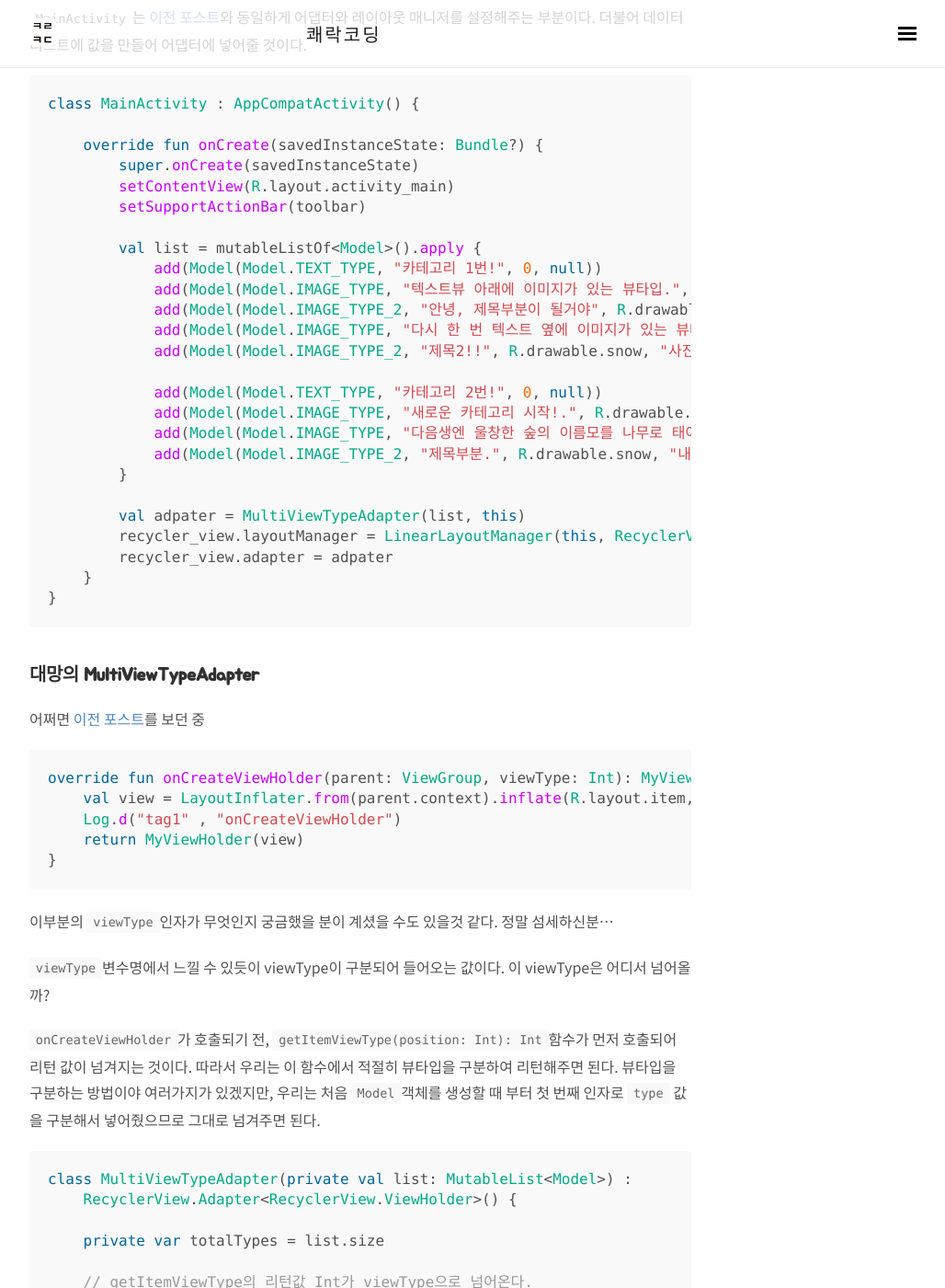
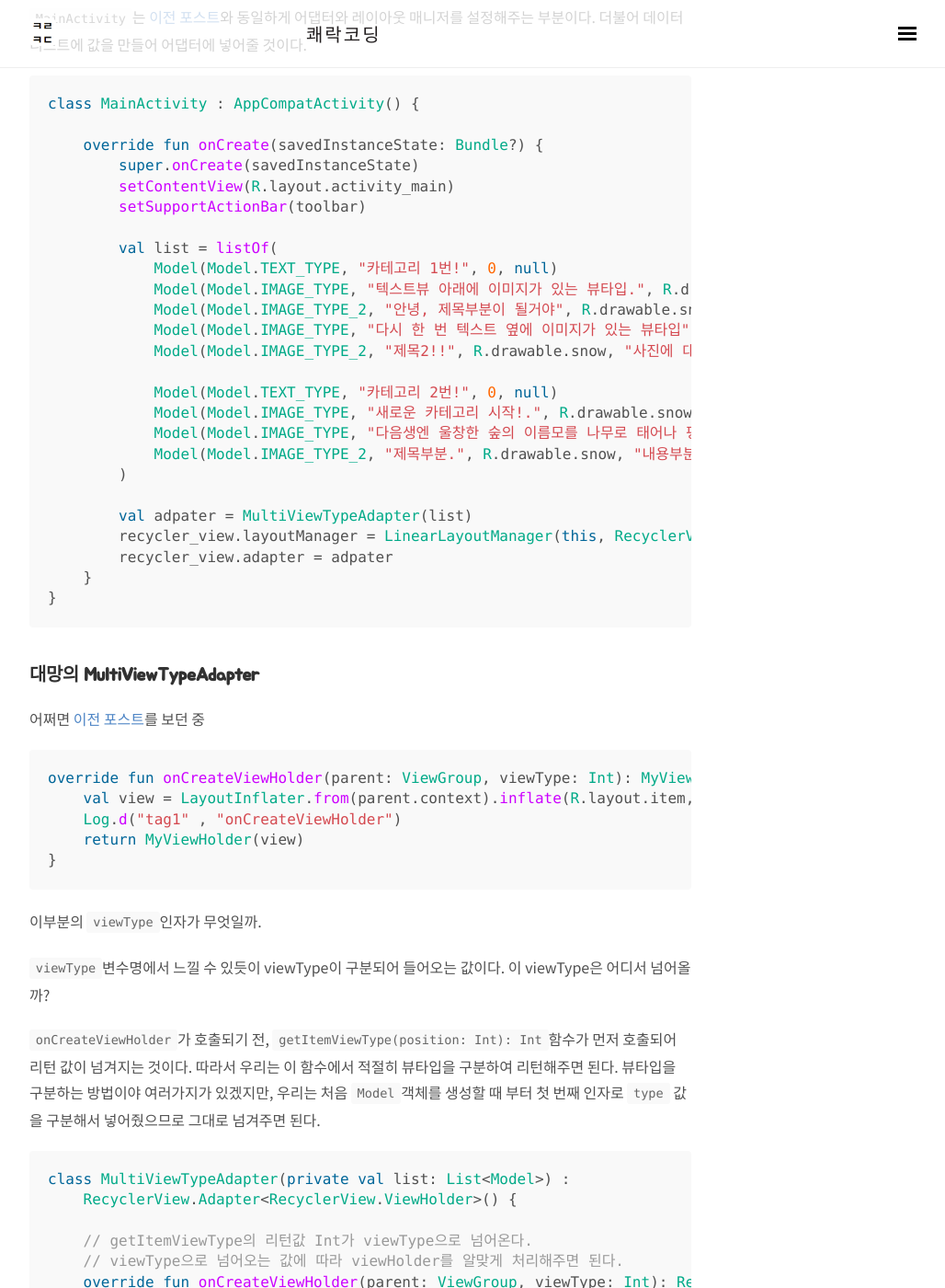
Before and after one commit to wooooooak/wooooooak.github.io, a Jekyll site: the page built from _posts/android/2019-04-13-RecyclerView_mutiType.md, in a window 1280 px wide and 1400 px high, scrolled down 8077 px. Shown: the whole window at 92% size, without its empty margins (248-1276 px from the left). Built offline with Jekyll 4.4.1, drawn with Linux system fonts in a browser that asks for light colours; nearby versions of some CDN libraries; some web fonts are replaced; comment, search, counter and statistics services are not loaded.

Commit message:
예제 코드 수정

`````diff
--- a/_posts/android/2019-04-13-RecyclerView_mutiType.md
+++ b/_posts/android/2019-04-13-RecyclerView_mutiType.md
@@ -14,24 +14,31 @@ comments: true
 아래로 스크롤을 내리면 카테고리 2번도 있는데...(풀 스크린 찍는 방법을 모르겠다ㅠ)
 
 아무튼 이번 예제에서는 총 3개의 다른 뷰 형태를 가지는 리사이클러 뷰를 다뤄볼 것이다. 세가지 다른 뷰 형태란 아래와 같다.
-* 단순 카테고리 명을 표시하는, 텍스트만 있는 뷰
-* 글 아래에 이미지가 크게 박힌 뷰
-* 사진 오른쪽에 사진 제목과 컨텐츠 내용이 담긴 뷰
+
+- 단순 카테고리 명을 표시하는, 텍스트만 있는 뷰
+- 글 아래에 이미지가 크게 박힌 뷰
+- 사진 오른쪽에 사진 제목과 컨텐츠 내용이 담긴 뷰
 
 ## 사전 준비
+
 recyclerView와 cardView, material디자인을 설치할 것이다. 아래코드를 그냥 복사 붙여넣기해도 되지만, 시간이 지남에따라 버전업 되는 부분은 알아서 할 수 있으리라 믿는다.
+
 ```gradle
     implementation 'androidx.recyclerview:recyclerview:1.0.0'
     implementation 'com.google.android.material:material:1.0.0'
     implementation 'androidx.cardview:cardview:1.0.0'
 ```
+
 또한, 코드중에 snow라는 이름의 이미지 파일을 사용하는데, 인터넷에 아무 사진이나 다운받아서 프로젝트에 넣어도 무방하고, [깃헙](https://github.com/wooooooak/recyclerView2-tutorial)의 예제코드를 그대로 다운받아서 실행해봐도 무방하다.
 
 ## 프로젝트 구조
+
 ![프로젝트구조](/public/img/android/recycler2_5.png)
 
 ## layout
+
 우선 가장 먼저 리사이클러뷰를 담을 메인 layout은 아래와 같다.
+
 ```xml
 <?xml version="1.0" encoding="utf-8"?>
 <androidx.constraintlayout.widget.ConstraintLayout
@@ -88,6 +95,7 @@ toolbar를 사용하기 때문에 style파일로 들어가서 아래와 같이 `
 위에서 언급한 3가지 뷰 타입에 대해서 각각의 레이아웃을 살펴보자.
 
 #### 카테고리명을 담당할 뷰 레이아웃 (text_type.xml)
+
 ```xml
 <LinearLayout
         xmlns:card_view="http://schemas.android.com/apk/res-auto"
@@ -108,7 +116,9 @@ toolbar를 사용하기 때문에 style파일로 들어가서 아래와 같이 `
     />
 </LinearLayout>
 ```
+
 #### 제목 아래에 사진이 크게 박혀있는 뷰 레이아웃 (image_type)
+
 ```xml
 <com.google.android.material.card.MaterialCardView
         xmlns:card_view="http://schemas.android.com/apk/res-auto"
@@ -140,6 +150,7 @@ toolbar를 사용하기 때문에 style파일로 들어가서 아래와 같이 `
 ```
 
 #### 진 오른쪽에 사진 제목과 컨텐츠 내용이 담긴 뷰 레이아웃 (image_type2.xml)
+
 ```xml
 <com.google.android.material.card.MaterialCardView
         xmlns:card_view="http://schemas.android.com/apk/res-auto"
@@ -187,8 +198,11 @@ toolbar를 사용하기 때문에 style파일로 들어가서 아래와 같이 `
 프로젝트에 필요한 세가지 뷰 레이아웃 작성은 모두 끝났다. 이제 [이전 포스트](https://wooooooak.github.io/android/2019/03/28/recycler_view/)에서도 그랬듯이 데이터를 만들고, 어댑터를 만들어주고, 레이아웃 매니저만 정해주면 끝난다.
 
 ## Kotlin Code
+
 ### model
+
 `Model.kt` 클래스는 랜더링 하고 싶은 데이터를 가지고 있을 클래스이다.
+
 ```kotlin
 data class Model(val type: Int, val text: String, val data: Int, val contentString: String?) {
     companion object {
@@ -197,13 +211,15 @@ data class Model(val type: Int, val text: String, val data: Int, val contentStri
         const val IMAGE_TYPE_2 = 2
     }
 }
-````
-* **첫 번째 인자 값** : 우리가 만든 3가지 형태의 뷰들 중, 어떤 형태의 뷰인지 Int값으로 넘겨줄 것이다. 그 Int은 `ViewTypeEnum` 을 사용한다.
-* **두 번째 인자 값** : 텍스트를 입력받을 파라미터이다. 텍스트 하나만 랜더링 하는 뷰에서는 그 텍스트를, 텍스트1개 이미지1개인 뷰에서 텍스트를, 텍스트2 이미지1개인 뷰에서는 제목 부분을 담당할 String이다.
-* **세 번째 인자 값** : 이미지가 필요한 뷰라면 이미지를 넣어줄 파라미터.
-* **네 번째 인자 값** : 텍스트2 이미지1개인 `image_type1.xml` 뷰에서 제목 아래의 컨텐츠 부분의 값을 담당할 String이다.
+```
+
+- **첫 번째 인자 값** : 우리가 만든 3가지 형태의 뷰들 중, 어떤 형태의 뷰인지 Int값으로 넘겨줄 것이다. 그 Int은 `ViewTypeEnum` 을 사용한다.
+- **두 번째 인자 값** : 텍스트를 입력받을 파라미터이다. 텍스트 하나만 랜더링 하는 뷰에서는 그 텍스트를, 텍스트1개 이미지1개인 뷰에서 텍스트를, 텍스트2 이미지1개인 뷰에서는 제목 부분을 담당할 String이다.
+- **세 번째 인자 값** : 이미지가 필요한 뷰라면 이미지를 넣어줄 파라미터.
+- **네 번째 인자 값** : 텍스트2 이미지1개인 `image_type1.xml` 뷰에서 제목 아래의 컨텐츠 부분의 값을 담당할 String이다.
 
 ### MainActivity
+
 `MainActivity`는 [이전 포스트](https://wooooooak.github.io/android/2019/03/28/recycler_view/)와 동일하게 어댑터와 레이아웃 매니저를 설정해주는 부분이다. 더불어 데이터 리스트에 값을 만들어 어댑터에 넣어줄 것이다.
 
 ```kotlin
@@ -214,20 +230,20 @@ class MainActivity : AppCompatActivity() {
         setContentView(R.layout.activity_main)
         setSupportActionBar(toolbar)
 
-        val list = mutableListOf<Model>().apply {
-            add(Model(Model.TEXT_TYPE, "카테고리 1번!", 0, null))
-            add(Model(Model.IMAGE_TYPE, "텍스트뷰 아래에 이미지가 있는 뷰타입.", R.drawable.snow, null))
-            add(Model(Model.IMAGE_TYPE_2, "안녕, 제목부분이 될거야", R.drawable.snow, "내용부분!"))
-            add(Model(Model.IMAGE_TYPE, "다시 한 번 텍스트 옆에 이미지가 있는 뷰타입", R.drawable.snow, null))
-            add(Model(Model.IMAGE_TYPE_2, "제목2!!", R.drawable.snow, "사진에 대한 설명?"))
+        val list = listOf(
+            Model(Model.TEXT_TYPE, "카테고리 1번!", 0, null)
+            Model(Model.IMAGE_TYPE, "텍스트뷰 아래에 이미지가 있는 뷰타입.", R.drawable.snow, null)
+            Model(Model.IMAGE_TYPE_2, "안녕, 제목부분이 될거야", R.drawable.snow, "내용부분!")
+            Model(Model.IMAGE_TYPE, "다시 한 번 텍스트 옆에 이미지가 있는 뷰타입", R.drawable.snow, null)
+            Model(Model.IMAGE_TYPE_2, "제목2!!", R.drawable.snow, "사진에 대한 설명?")
 
-            add(Model(Model.TEXT_TYPE, "카테고리 2번!", 0, null))
-            add(Model(Model.IMAGE_TYPE, "새로운 카테고리 시작!.", R.drawable.snow, null))
-            add(Model(Model.IMAGE_TYPE, "다음생엔 울창한 숲의 이름모를 나무로 태어나 평화로이 살다가 누군가의 유서가 되고 싶다.", R.drawable.snow, null))
-            add(Model(Model.IMAGE_TYPE_2, "제목부분.", R.drawable.snow, "내용부분"))
-        }
+            Model(Model.TEXT_TYPE, "카테고리 2번!", 0, null)
+            Model(Model.IMAGE_TYPE, "새로운 카테고리 시작!.", R.drawable.snow, null)
+            Model(Model.IMAGE_TYPE, "다음생엔 울창한 숲의 이름모를 나무로 태어나 평화로이 살다가 누군가의 유서가 되고 싶다.", R.drawable.snow, null)
+            Model(Model.IMAGE_TYPE_2, "제목부분.", R.drawable.snow, "내용부분")
+        )
 
-        val adpater = MultiViewTypeAdapter(list, this)
+        val adpater = MultiViewTypeAdapter(list)
         recycler_view.layoutManager = LinearLayoutManager(this, RecyclerView.VERTICAL, false)
         recycler_view.adapter = adpater
     }
@@ -235,25 +251,26 @@ class MainActivity : AppCompatActivity() {
 ```
 
 ### 대망의 MultiViewTypeAdapter
+
 어쩌면 [이전 포스트](https://wooooooak.github.io/android/2019/03/28/recycler_view/)를 보던 중
+
 ```kotlin
 override fun onCreateViewHolder(parent: ViewGroup, viewType: Int): MyViewHolder {
     val view = LayoutInflater.from(parent.context).inflate(R.layout.item, parent, false)
     Log.d("tag1" , "onCreateViewHolder")
     return MyViewHolder(view)
 }
-````
-이부분의 `viewType`인자가 무엇인지 궁금했을 분이 계셨을 수도 있을것 같다. 정말 섬세하신분...
+```
+
+이부분의 `viewType`인자가 무엇일까.
 
 `viewType`변수명에서 느낄 수 있듯이 viewType이 구분되어 들어오는 값이다. 이 viewType은 어디서 넘어올까?
 
 `onCreateViewHolder`가 호출되기 전, `getItemViewType(position: Int): Int`함수가 먼저 호출되어 리턴 값이 넘겨지는 것이다. 따라서 우리는 이 함수에서 적절히 뷰타입을 구분하여 리턴해주면 된다. 뷰타입을 구분하는 방법이야 여러가지가 있겠지만, 우리는 처음 `Model`객체를 생성할 때 부터 첫 번째 인자로 `type` 값을 구분해서 넣어줬으므로 그대로 넘겨주면 된다.
 
 ```kotlin
-class MultiViewTypeAdapter(private val list: MutableList<Model>) :
+class MultiViewTypeAdapter(private val list: List<Model>) :
     RecyclerView.Adapter<RecyclerView.ViewHolder>() {
-
-    private var totalTypes = list.size
 
     // getItemViewType의 리턴값 Int가 viewType으로 넘어온다.
     // viewType으로 넘어오는 값에 따라 viewHolder를 알맞게 처리해주면 된다.
@@ -277,7 +294,7 @@ class MultiViewTypeAdapter(private val list: MutableList<Model>) :
     }
 
     override fun getItemCount(): Int {
-        return totalTypes
+        return list.size
     }
 
     override fun onBindViewHolder(holder: RecyclerView.ViewHolder, position: Int) {
@@ -325,4 +342,5 @@ class MultiViewTypeAdapter(private val list: MutableList<Model>) :
 사실 뷰 타입을 `Model`의 `compaion object`로, 또 숫자로 관리한다는 게 좋진 않지만 여러개의 뷰 타입을 다루는 리사이클러 뷰를 공부하는데는 지장이 없다. 더 좋은 코드로 리팩토링 하고자 한다면, [github](https://github.com/wooooooak/recyclerView2-tutorial)에서 소스를 다운받은 후, [Android RecyclerView Multiple Layout Sealed Class 포스팅 - 영문](https://www.codexpedia.com/android/android-recyclerview-multiple-layout-sealed-class/)이나, [Kotlin Sealed class를 사용한 UI 상태 관리 포스팅](https://medium.com/@lazysoul/kotlin-sealed-class%EB%A5%BC-%EC%82%AC%EC%9A%A9%ED%95%9C-ui-%EC%83%81%ED%83%9C-%EA%B4%80%EB%A6%AC-1-3-98cf37207c13)을 읽고 스스로 리팩토링 해보는 것도 좋은 방법이 될 것 같다.
 
 ## 끄
+
 읕
`````
